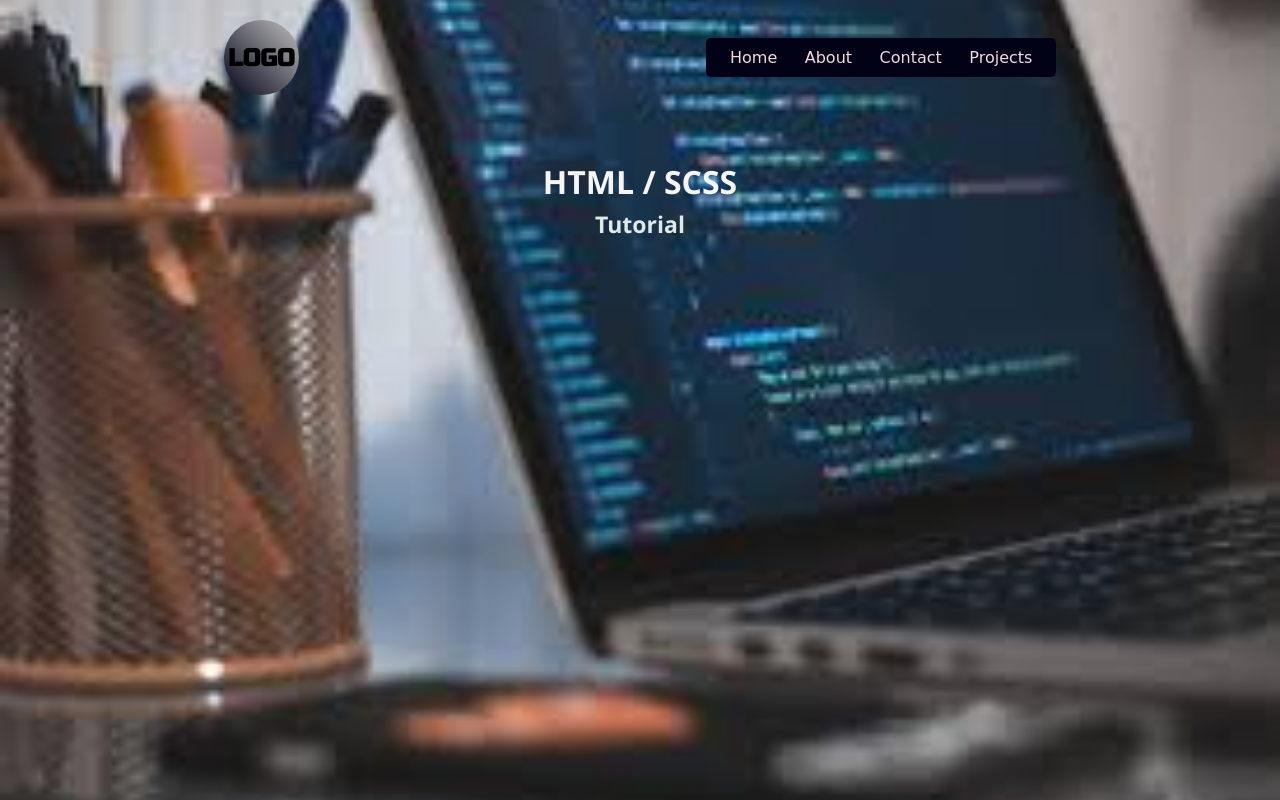
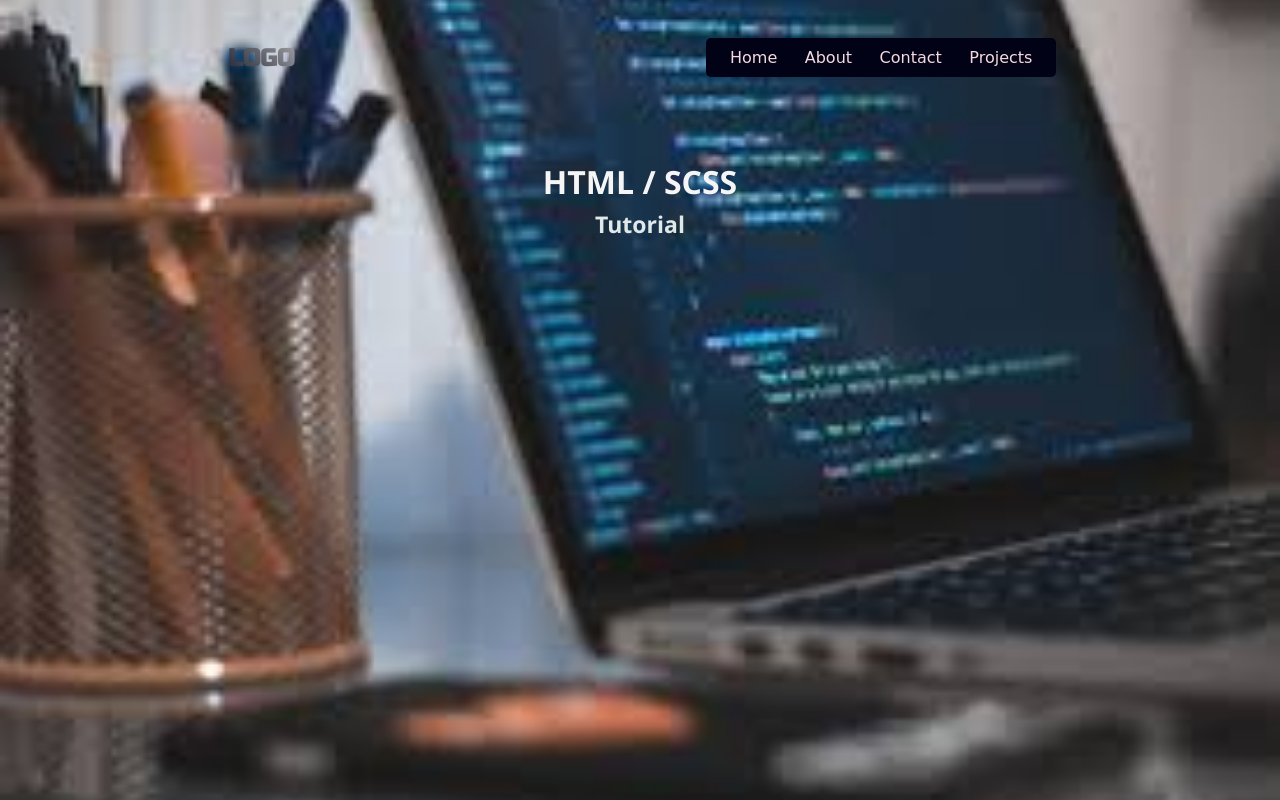
Before and after one commit to hanbalahmed/html-scss-landingPage, a plain HTML site: page index.html in a window 1280 px wide. Drawn offline with nearby package versions, Linux system fonts and the light colour scheme; files that its build step writes are made by us from their sources; a web font is replaced by a local one.

Commit message:
Update main.scss

```diff
--- a/scss/main.scss
+++ b/scss/main.scss
@@ -37,6 +37,9 @@ nav {
   font-size: 1.5rem;
   text-transform: uppercase;
   background: linear-gradient(45deg, $primary-color, silver);
+  background-clip: text;
+  -webkit-background-clip: text;
+  color: transparent;
 
   h4 {
     margin-top: 24px;
```
